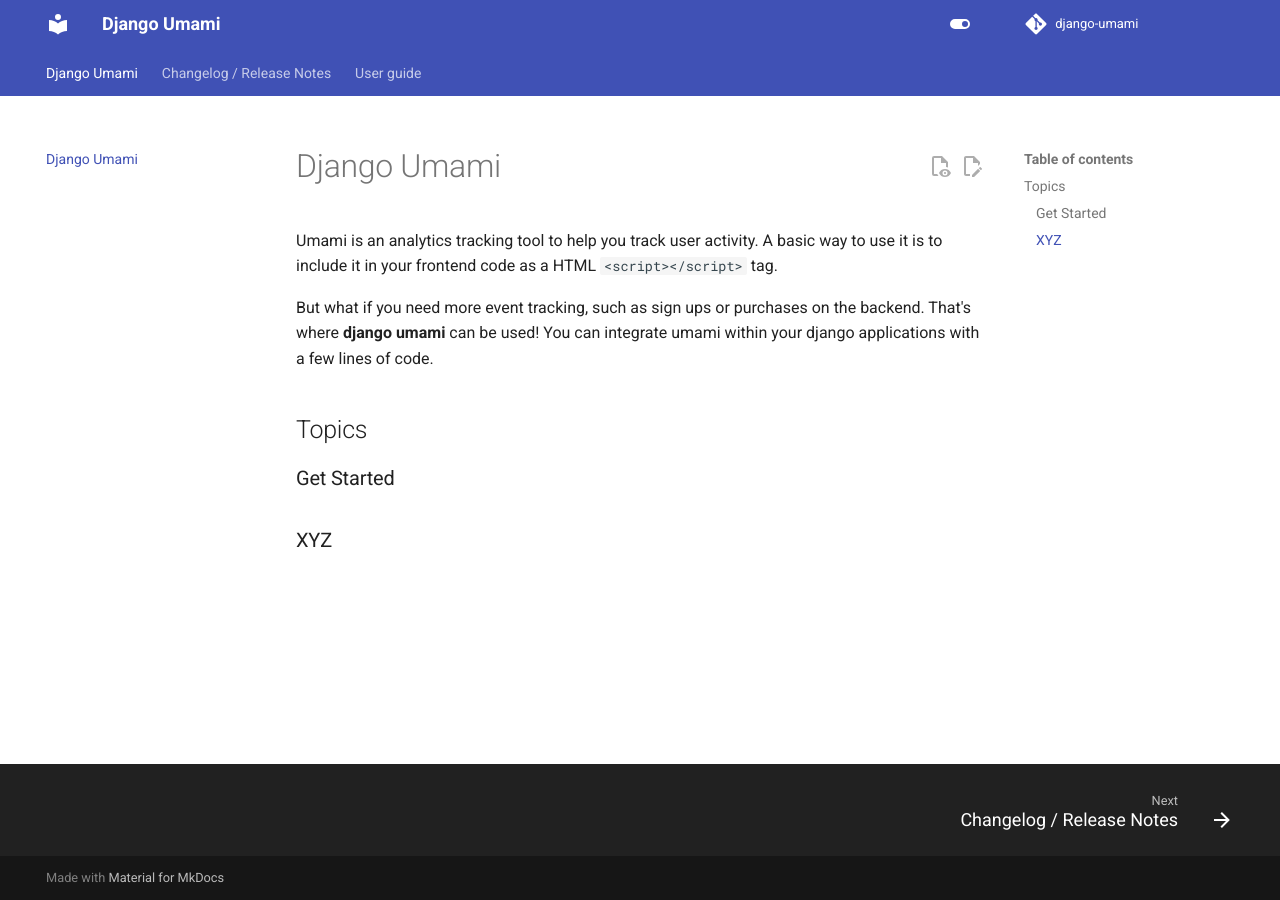
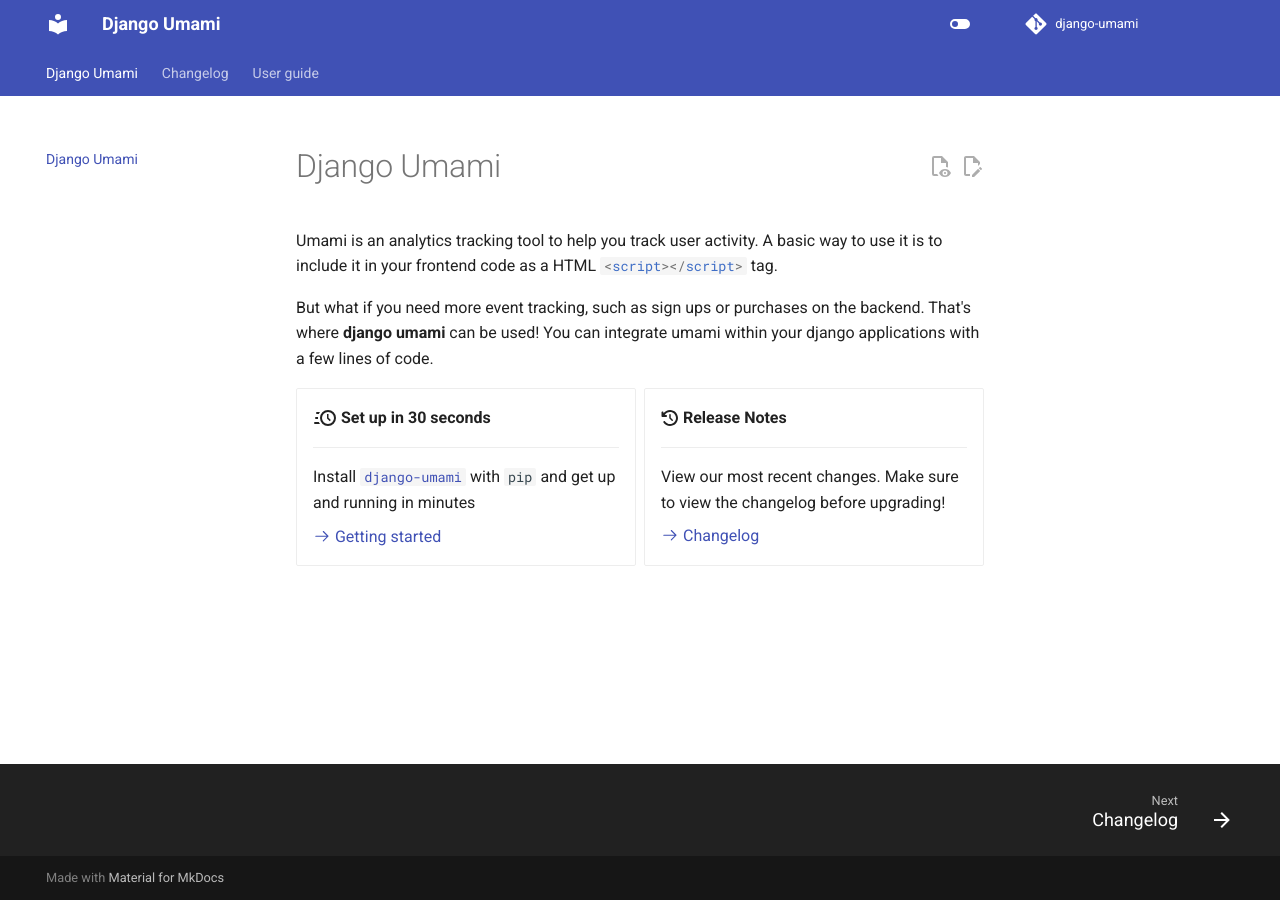
Before and after one commit to Strelix/django-umami, an MkDocs documentation site: the page built from docs/index.md, in a window 1280 px wide. Built offline with MkDocs 1.6.1 and Material for MkDocs 9.7.7, drawn with Linux system fonts in a browser that asks for light colours; comment, search, counter and statistics services are not loaded.

Commit message:
Improvements

```diff
--- a/docs/index.md
+++ b/docs/index.md
@@ -1,14 +1,28 @@
 # Django Umami
 
 Umami is an analytics tracking tool to help you track user activity. A basic way to use it is to include it in your frontend
-code as a HTML `<script></script>` tag.
+code as a HTML `#!html <script></script>` tag.
 
 But what if you need more event tracking, such as sign ups or purchases on the backend.
 That's where **django umami** can be used! You can integrate umami within your django applications with a few lines of code.
 
 
-## Topics
+<div class="grid cards" markdown>
 
-### Get Started
+-   :material-clock-fast:{ .lg .middle } __Set up in 30 seconds__
 
-### XYZ
+    ---
+
+    Install [`django-umami`](https://pypi.org/project/django-umami/) with `pip` and get up
+    and running in minutes
+
+    [:octicons-arrow-right-24: Getting started](user-guide/getting-started/)
+
+-   :fontawesome-solid-clock-rotate-left:{ .md .middle } __Release Notes__
+
+    ---
+
+    View our most recent changes. Make sure to view the changelog before upgrading!
+
+    [:octicons-arrow-right-24: Changelog](changelog.md)
+</div>
--- a/mkdocs.yml
+++ b/mkdocs.yml
@@ -38,15 +38,15 @@
       primary: indigo
       accent: indigo
       toggle:
-        icon: material/toggle-switch
+        icon: material/toggle-switch-off
         name: Switch to dark mode
     - media: "(prefers-color-scheme: dark)"
       scheme: slate
       primary: black
       accent: indigo
       toggle:
-        icon: material/toggle-switch-off
-        name: Switch to system preference
+        icon: material/toggle-switch
+        name: Switch to light mode
 
 markdown_extensions:
   - pymdownx.highlight:
@@ -69,6 +69,7 @@
   - attr_list
   - abbr
   - toc
+  - md_in_html
   - pymdownx.emoji:
       emoji_index: !!python/name:material.extensions.emoji.twemoji
       emoji_generator: !!python/name:material.extensions.emoji.to_svg
```
Also changed, not shown: docs/changelog.md (+1 -1 lines), docs/user-guide/getting-started/index.md (+1 -1 lines).
